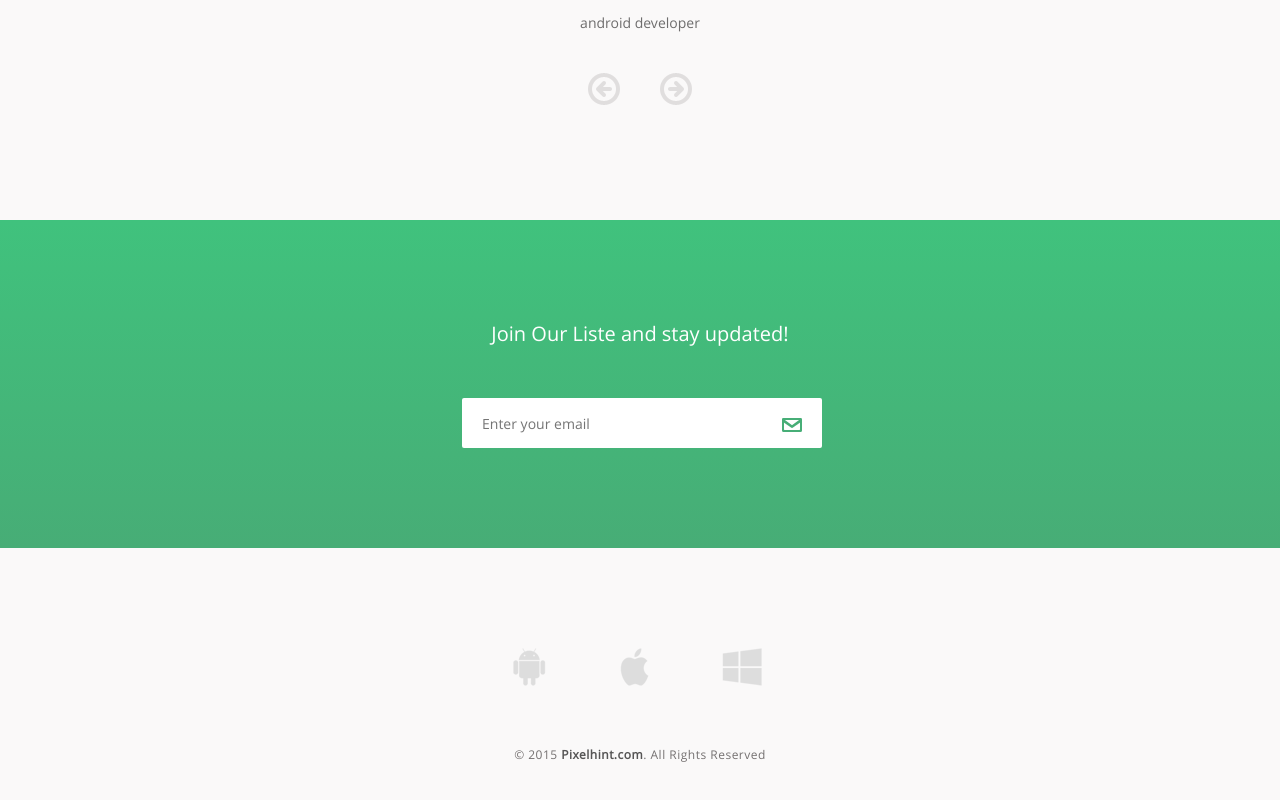
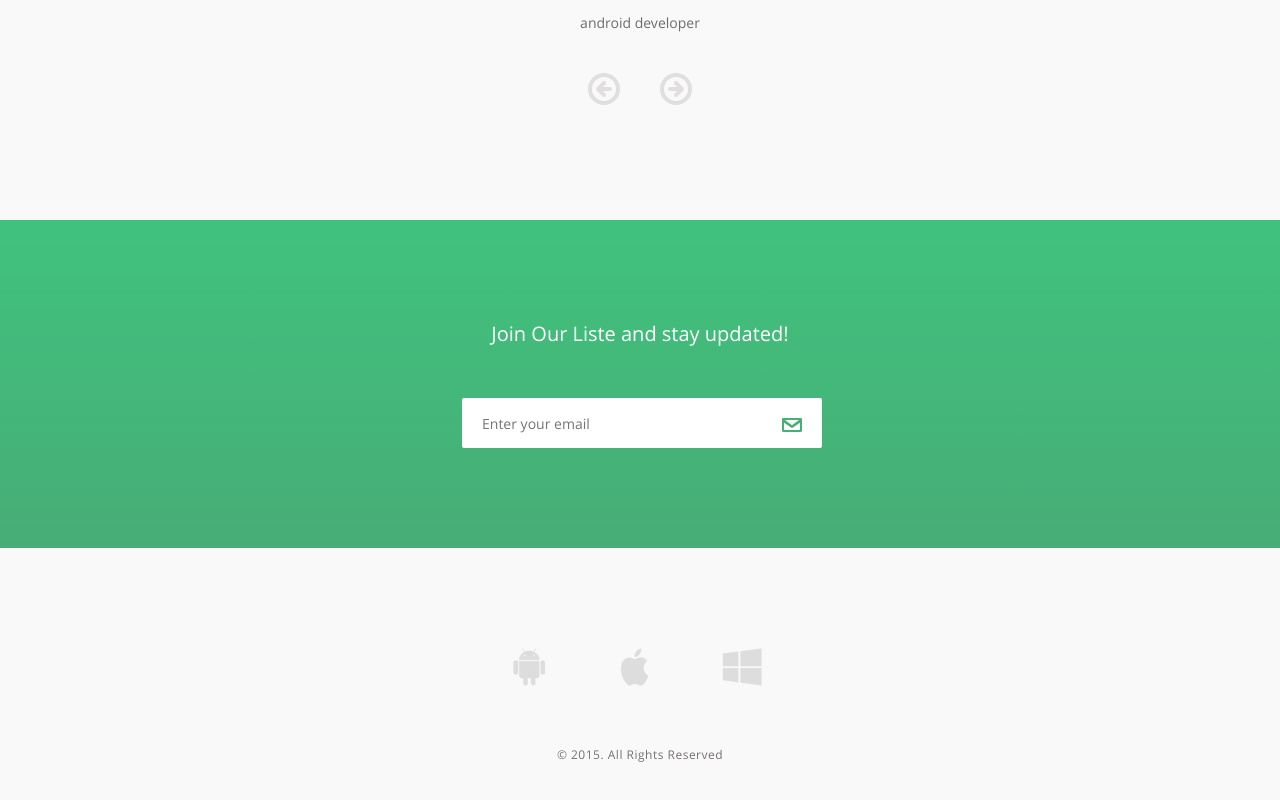
Before and after one commit to wpsmith87/temp-capture, a plain HTML site: page index.html in a window 1280 px wide. Shown: the part 2632-3432 px from the top of the page. Drawn offline with Linux system fonts and the light colour scheme.

Commit message:
commit message

```diff
--- a/index.html
+++ b/index.html
@@ -293,7 +293,7 @@
 				<a href=""><img src="img/windows_icon.png" alt="" title=""></a>
 			</li>
 		</ul>
-		<p class="copyright animated wow fadeIn" data-wow-duration="2s">© 2015 <a href="http://pixelhint.com" target="_blank"><strong>Pixelhint.com</strong></a>. All Rights Reserved</p>
+		<p class="copyright animated wow fadeIn" data-wow-duration="2s">© 2015. All Rights Reserved</p>
 	</footer>
 	<!--  End Footer Section  -->
 
```
